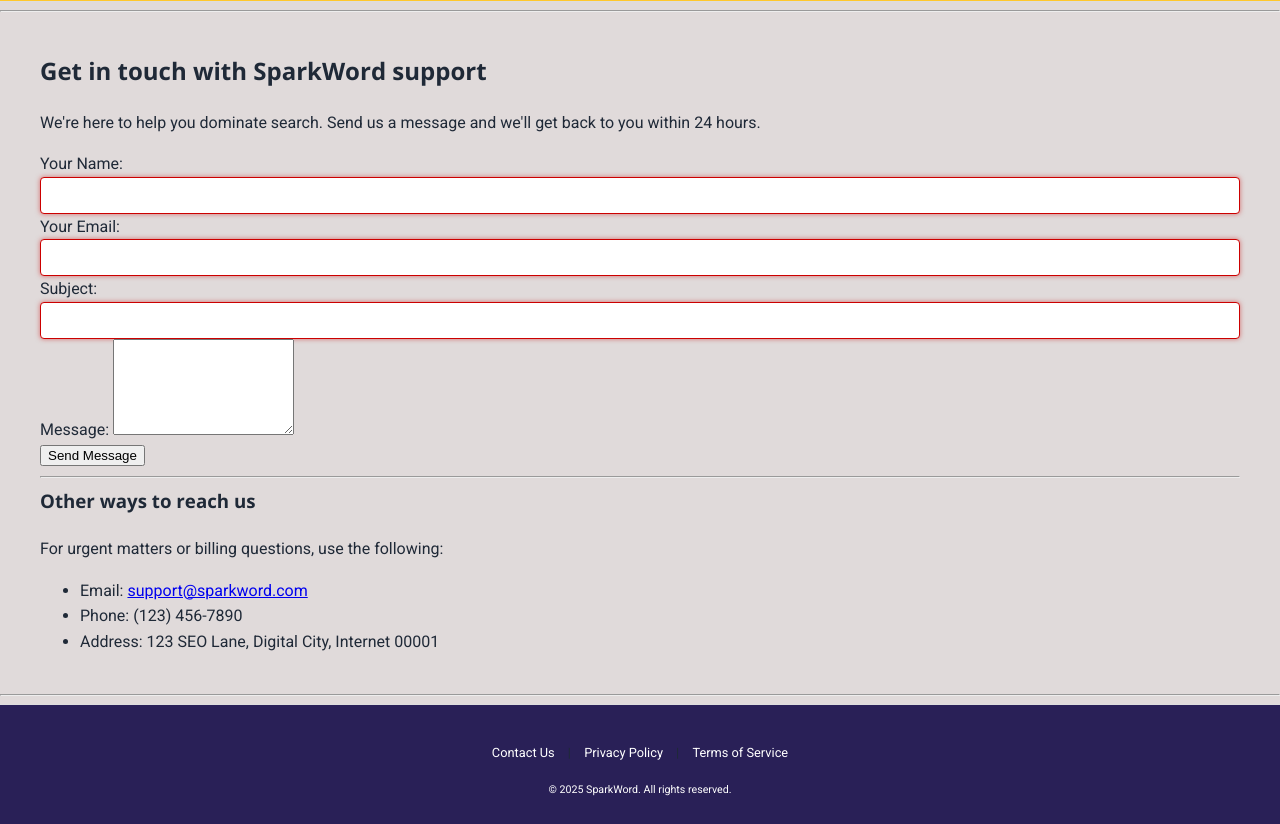
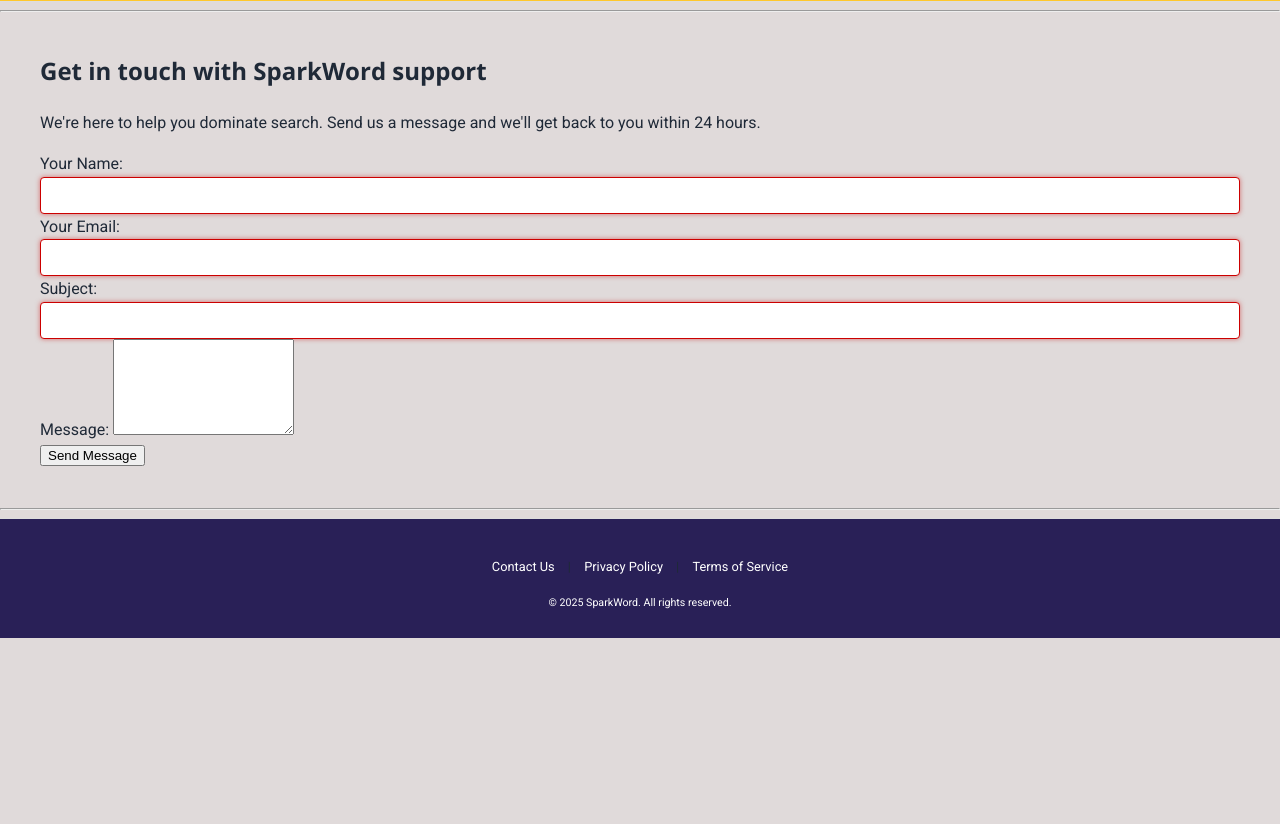
Before and after one commit to woodstockdelirium/sparkword, a plain HTML site: page contacts.html in a window 1280 px wide. Shown: the part 75-899 px from the top of the page. After the commit the page ends 800 px from the top, so only its background shows below. Drawn offline with nearby package versions, Linux system fonts and the light colour scheme; a web font is replaced by a local one.

Commit message:
restriction

```diff
--- a/contacts.html
+++ b/contacts.html
@@ -64,20 +64,6 @@
             </form>
         </section>
 
-        <hr>
-
-        <section>
-            <h3>Other ways to reach us</h3>
-
-            <p>For urgent matters or billing questions, use the following:</p>
-
-            <ul>
-                <li>Email: <a href="mailto:support@sparkword.com">support@sparkword.com</a></li>
-                <li>Phone: (123) 456-7890</li>
-                <li>Address: 123 SEO Lane, Digital City, Internet 00001</li>
-            </ul>
-        </section>
-
     </main>
 
     <hr>
```
